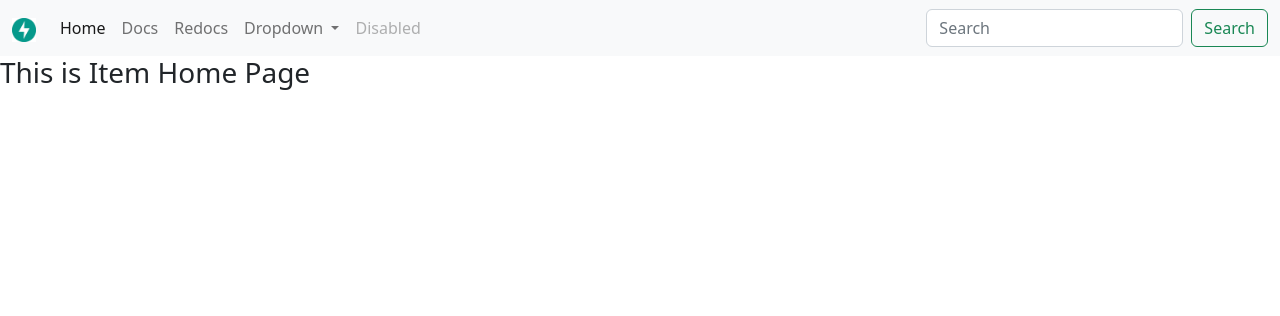
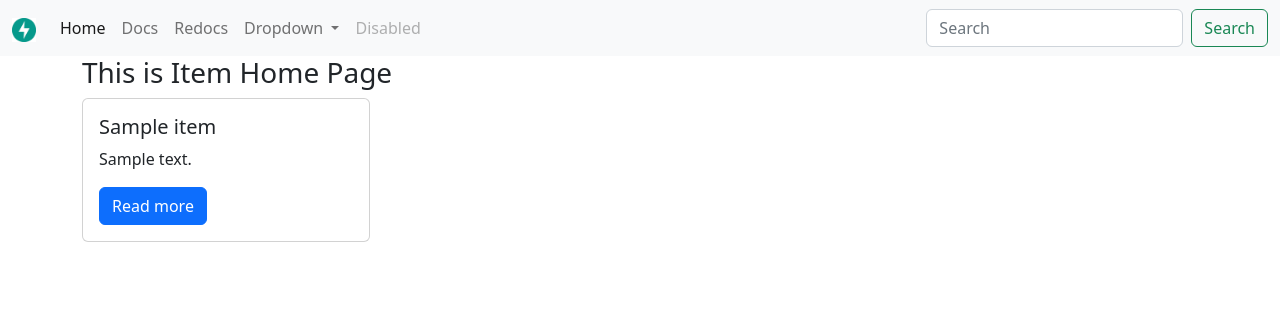
Before and after one commit to DevYMCG/testing, a FastAPI app: page / in a window 1280 px wide. Shown: the top 316 px of the page. Run offline with FastAPI, Linux system fonts and the light colour scheme; tables that the repository leaves empty hold one stand-in row (values such as "Sample post").

Commit message:
List all the Items in HTML Template

```diff
--- /dev/null
+++ b/templates/card.html
@@ -0,0 +1,7 @@
+<div class="card" style="width: 18rem;">
+    <div class="card-body">
+      <h5 class="card-title">{{ citem.title }}</h5>
+      <p class="card-text">{{ citem.description }}</p>
+      <a href="#" class="btn btn-primary">Read more</a>
+    </div>
+  </div>
--- a/templates/item_homepage.html
+++ b/templates/item_homepage.html
@@ -5,5 +5,16 @@
 {% endblock %}
 
 {% block content %}
-    <h3>This is Item Home Page</h3>
+    <div class="container">
+        <h3>This is Item Home Page</h3>
+        <div class="row">
+            {% for item in  items %}
+                <div class="col">
+                    {% with citem = item %}
+                        {% include 'card.html' %}
+                    {% endwith %}
+                </div>
+            {% endfor %}
+        </div>
+    </div>
 {% endblock %}
```
Also changed, not shown: webapps/routers/items.py (+7 -3 lines).
